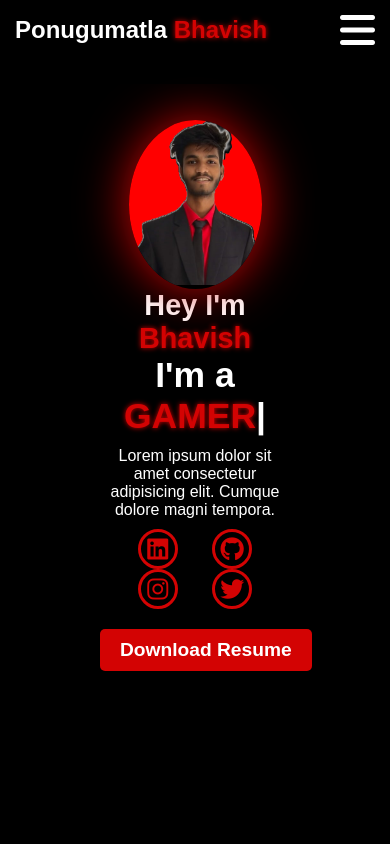
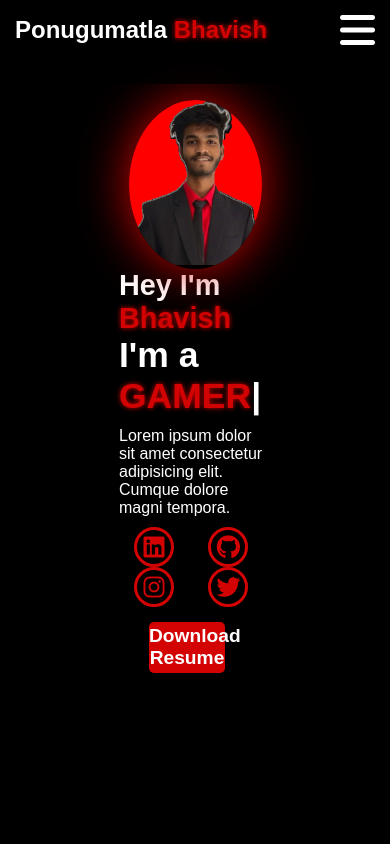
Before and after one commit to Bhavish4/Porfolio4, a plain HTML site: page index.html in a window 390 px wide. Shown: the top 844 px of the page. Drawn offline with nearby package versions, Linux system fonts and the light colour scheme; files that its build step writes are made by us from their sources; files whose address does not match are found by name.

Commit message:
style.css

```diff
--- a/style.css
+++ b/style.css
@@ -7,15 +7,15 @@
   scroll-behavior: smooth;
 }
 
-::-webkit-scrollbar{
+::-webkit-scrollbar {
   width: 10px;
 }
 
-::-webkit-scrollbar-track{
+::-webkit-scrollbar-track {
   background-color: rgba(255, 255, 255, 5.96);
 }
 
-::-webkit-scrollbar-thumb{
+::-webkit-scrollbar-thumb {
   background-color: rgb(255, 3, 3);
 }
 
@@ -32,7 +32,12 @@ nav {
   position: fixed; /* Ensures the navbar stays fixed at the top */
   top: 0;
   left: 0;
-  background-color: rgba(0, 0, 0, 0.8); /* Adds background color for better visibility */
+  background-color: rgba(
+    0,
+    0,
+    0,
+    0.8
+  ); /* Adds background color for better visibility */
   z-index: 1000; /* Ensures the navbar is always on top */
   display: flex;
   justify-content: space-between;
@@ -188,30 +193,27 @@ section {
 }
 
 .content button {
-  display: inline-block; /* Changed to inline-block for better control over width */
-  padding: 10px 20px;
+  width: 50%;
+  height: 6vh;
+  margin: 30px;
   background-color: rgb(211, 3, 3);
   color: white;
   border: none;
   outline: none;
-  font-size: 1.2rem;
+  font-size: 120%;
   font-weight: 700;
   border-radius: 5px;
   transition: 0.2s linear;
-  white-space: nowrap; /* Prevents text wrapping */
-  margin-top: 30px; /* Adjust margin as needed */
-  text-align: center; /* Ensure text is centered */
 }
 
 .content button:hover {
-  transform: scale(1.1);
+  scale: 1.1;
   color: rgb(211, 3, 3);
   border: 2px solid rgb(211, 3, 3);
   background-color: transparent;
   font-weight: 700;
   box-shadow: 0 0 40px 5px rgb(211, 3, 3);
 }
-
 
 .main-container .image {
   width: 400px;
@@ -261,7 +263,12 @@ section {
   max-width: 1800px; /* Increase the max-width to make the about section wider */
   width: 100%;
   padding: 50px;
-  background-color: rgba(0, 0, 0, 0.8); /* Semi-transparent black background for content */
+  background-color: rgba(
+    0,
+    0,
+    0,
+    0.8
+  ); /* Semi-transparent black background for content */
   border-radius: 15px;
   box-shadow: 0 0 15px rgba(0, 0, 0, 0.5);
   transition: transform 0.3s ease, box-shadow 0.3s ease;
@@ -446,7 +453,6 @@ section {
     opacity: 1;
   }
 }
-
 
 /* Example skill level percentages (adjust accordingly) */
 .skill[data-skill="html"] .progress-bar span {
@@ -718,7 +724,8 @@ section {
   color: white;
   font-size: 1.2rem;
   cursor: pointer;
-  transition: background-color 0.3s ease, transform 0.3s ease, box-shadow 0.3s ease;
+  transition: background-color 0.3s ease, transform 0.3s ease,
+    box-shadow 0.3s ease;
   text-transform: uppercase;
 }
 
@@ -738,7 +745,6 @@ section {
   color: green;
   animation: fadeIn 1s ease-in-out;
 }
-
 
 .social-icons {
   margin-top: 10px;
@@ -797,6 +803,29 @@ section {
   }
 }
 
+.input-wrapper {
+  display: flex;
+  flex-direction: column;
+  gap: 20px;
+}
+
+/* Style for CAPTCHA box */
+#recaptchaContainer {
+  margin-top: 20px;
+  transition: opacity 0.3s ease;
+}
+
+.hidden {
+  display: none;
+  opacity: 0;
+}
+
+/* Transition when CAPTCHA becomes visible */
+#recaptchaContainer.visible {
+  display: block;
+  opacity: 1;
+}
+
 /*-------------------------------------------------------HOME-------------------------------------------------*/
 
 /* Responsive Adjustments */
@@ -853,41 +882,19 @@ section {
   }
 }
 
-@media only screen and (max-width: 768px) {
-  .main-container {
-    display: flex;
-    flex-direction: column;
-    align-items: center;
-    text-align: center; /* Center text inside the content */
-  }
-
-  .main-container .content {
-    width: 100%; /* Make content full width */
-    text-align: center; /* Center text inside the content */
-  }
-
-  .main-container .image {
-    margin-top: 20px; /* Add some margin on top of the image */
-  }
-
-  .content button {
-    display: block;
-    margin: 30px auto; /* Center the button */
+/* Responsive Adjustments */
+@media (max-width: 992px) {
+  .skills-container {
+    grid-template-columns: repeat(
+      2,
+      1fr
+    ); /* Adjust to 2 skills per row on medium screens */
   }
 }
 
-/* For mobile devices */
-@media (max-width: 768px) {
-  .main-container {
-    flex-direction: column-reverse; /* Reverses the order of the content */
-  }
-
-  .main-container .content {
-    text-align: center; /* Centers the content */
-  }
-
-  .content button {
-    margin: 20px auto; /* Centers the button */
+@media (max-width: 576px) {
+  .skills-container {
+    grid-template-columns: 1fr; /* Adjust to 1 skill per row on small screens */
   }
 }
 
@@ -985,7 +992,10 @@ section {
   }
 
   .service-tiles {
-    grid-template-columns: repeat(3, 1fr); /* Three columns for extra large devices */
+    grid-template-columns: repeat(
+      3,
+      1fr
+    ); /* Three columns for extra large devices */
     gap: 25px;
   }
 }
@@ -1009,7 +1019,10 @@ section {
   }
 
   .service-tiles {
-    grid-template-columns: repeat(4, 1fr); /* Four columns for extra extra large devices */
+    grid-template-columns: repeat(
+      4,
+      1fr
+    ); /* Four columns for extra extra large devices */
     gap: 30px;
   }
 }
```
